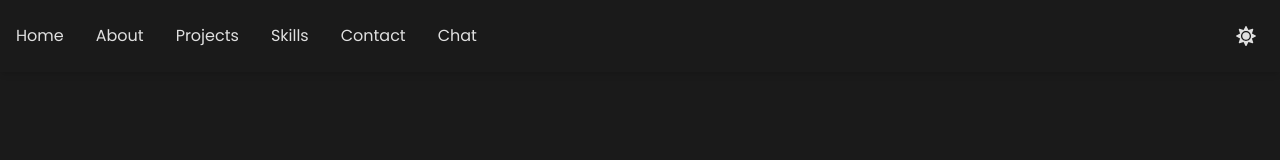
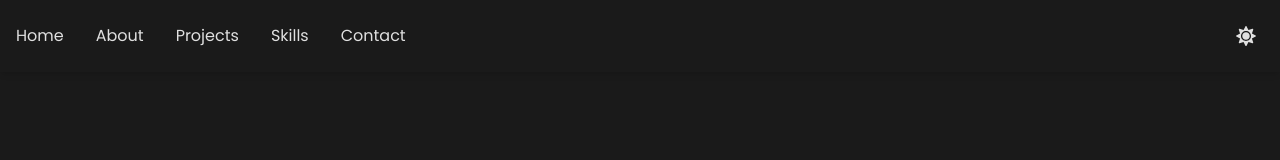
Before and after one commit to NirbhaySingh74/portfoio, a React (Vite) app: page / in a window 1280 px wide. Shown: the top 160 px of the page. Built offline with nearby package versions, Linux system fonts and the light colour scheme.

Commit message:
chat removed

```diff
--- a/src/components/Chat.tsx
+++ /dev/null
@@ -1,5 +0,0 @@
-const Chat = () => {
-  return <div>Chat</div>;
-};
-
-export default Chat;
--- a/src/components/Header.tsx
+++ b/src/components/Header.tsx
@@ -108,15 +108,6 @@ const Header: React.FC = () => {
                 Contact
               </a>
             </li>
-
-            <li className="py-2 md:py-0">
-              <a
-                href="#chat"
-                className="block py-2 hover:text-indigo-500 transition duration-300"
-              >
-                Chat
-              </a>
-            </li>
           </ul>
         </nav>
 
```
